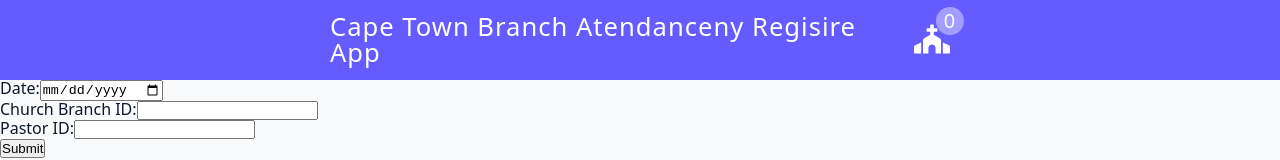
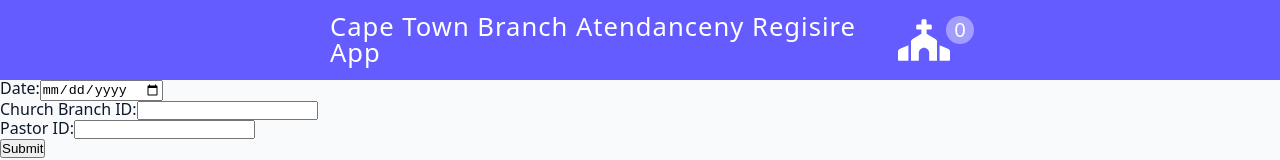
Before and after one commit to Stiboo2/churchRegisterApp, a React (Create React App) app: page / in a window 1280 px wide. Shown: the top 160 px of the page. Built offline with nearby package versions, Linux system fonts and the light colour scheme.

Commit message:
cart button

```diff
--- a/src/Navbar.jsx
+++ b/src/Navbar.jsx
@@ -2,16 +2,21 @@ import { FaChurch } from "react-icons/fa";
 import { useGlobalContext } from "./context";
 const Navbar = () => {
   const { totalAmount } = useGlobalContext();
+  const buttonHandle = () => {
+    console.log("button pressed");
+  };
   return (
     <nav>
       <div className="nav-center">
         <h4>Cape Town Branch Atendanceny Regisire App</h4>
-        <div className="nav-container">
+        <button className="cart-button" onClick={buttonHandle}>
           <FaChurch className="cart-icon" />
-          <div className="amount-container">
-            <p className="total-amount">{totalAmount}</p>
+          <div className="nav-container">
+            <div className="amount-container">
+              <p className="total-amount">{totalAmount}</p>
+            </div>
           </div>
-        </div>
+        </button>
       </div>
     </nav>
   );
--- a/src/index.css
+++ b/src/index.css
@@ -281,13 +281,13 @@ nav h4 {
   position: relative;
 }
 .cart-icon {
-  font-size: 2.25rem;
+  font-size: 3.25rem;
   color: var(--white);
 }
 .amount-container {
   position: absolute;
-  top: -0.85rem;
-  right: -0.85rem;
+  top: -1.5rem; /* Adjust the top position as needed */
+  right: -1.5rem; /* Adjust the right position as needed */
   width: 1.75rem;
   height: 1.75rem;
   background: var(--primary-300);
@@ -410,3 +410,12 @@ Cart Item
   display: block;
   text-align: center;
 }
+.cart-button {
+  display: flex;
+  align-items: center;
+  justify-content: center;
+  background-color: transparent;
+  border: none;
+  cursor: pointer;
+  padding: 0;
+}
```
